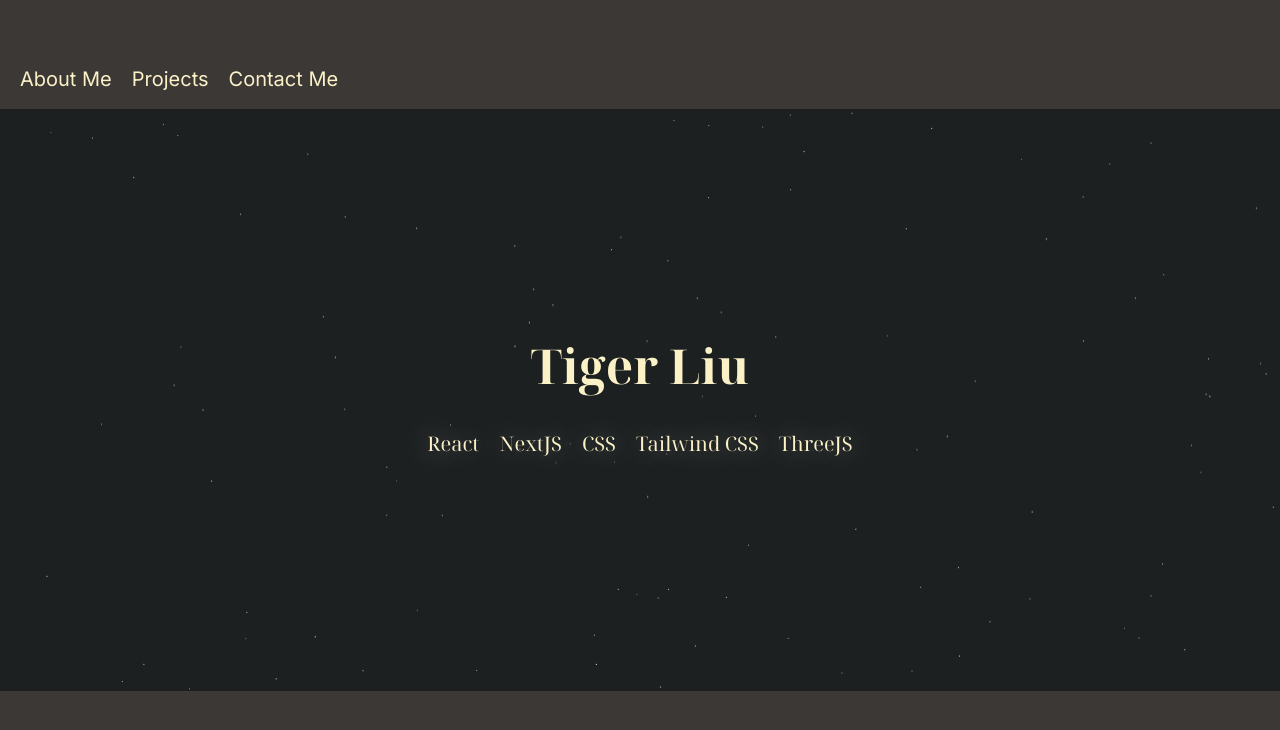
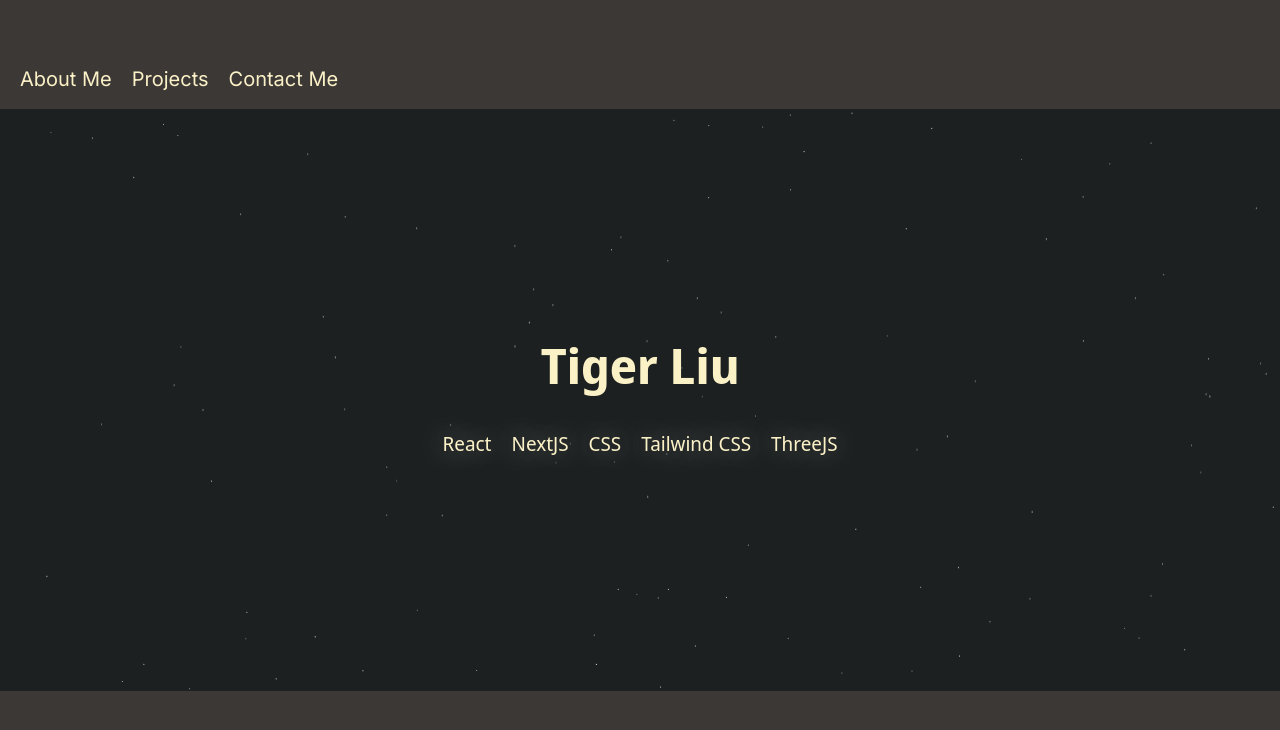
Before and after one commit to T0raT/another-portfolio, a Next.js app: page / in a window 1280 px wide. Shown: the top 730 px of the page. Built offline with nearby package versions, Linux system fonts and the light colour scheme.

Commit message:
trying for better fonts

```diff
--- a/app/page.tsx
+++ b/app/page.tsx
@@ -1,11 +1,11 @@
 "use client";
 import { useState } from "react";
-import { Noto_Serif_Display } from "next/font/google";
+import { Noto_Sans_Display } from "next/font/google";
 import "../components/ui/static.css";
 import "../components/ui/text-effects.css";
 import { StarsBackground } from "@/components/ui/StarsBackground";
 import { ShootingStars } from "@/components/ui/ShootingStars";
-const notoSansJP = Noto_Serif_Display({
+const notoSans = Noto_Sans_Display({
   subsets: ["latin"],
   weight: ["400", "700"],
 });
@@ -48,7 +48,7 @@ export default function Home() {
         </nav>
       </header>
       <main
-        className={`${notoSansJP.className} bg-gruv-bg0-h z-50 overflow-clip relative h-full flex flex-col justify-center`}
+        className={`${notoSans.className} bg-gruv-bg0-h z-50 overflow-clip relative h-full flex flex-col justify-center`}
       >
         {navHover && (
           <div className="absolute flex flex-col justify-center items-center w-full h-full z-30 backdrop-blur-lg text-5xl font-bold text-gruv-fg0">
```
